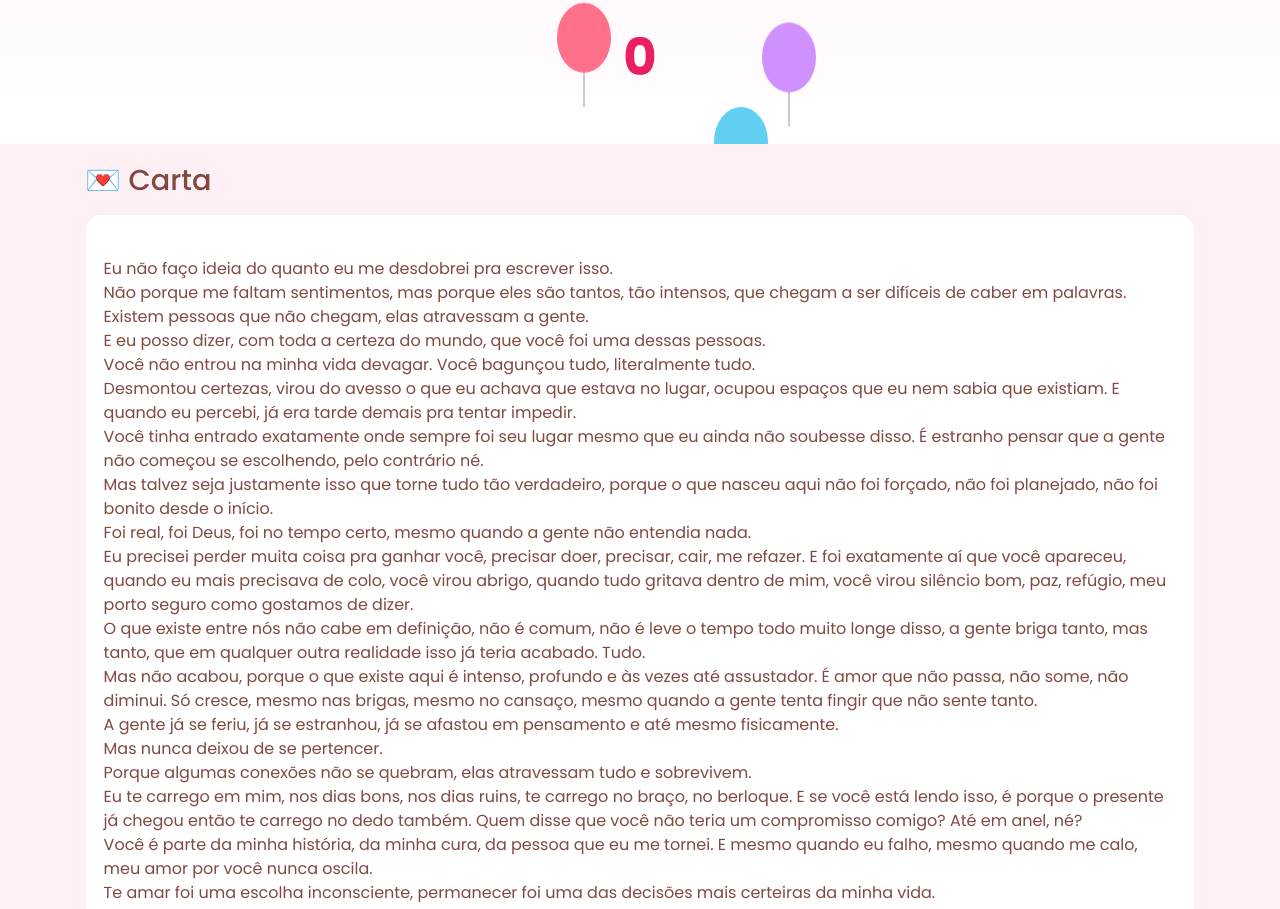
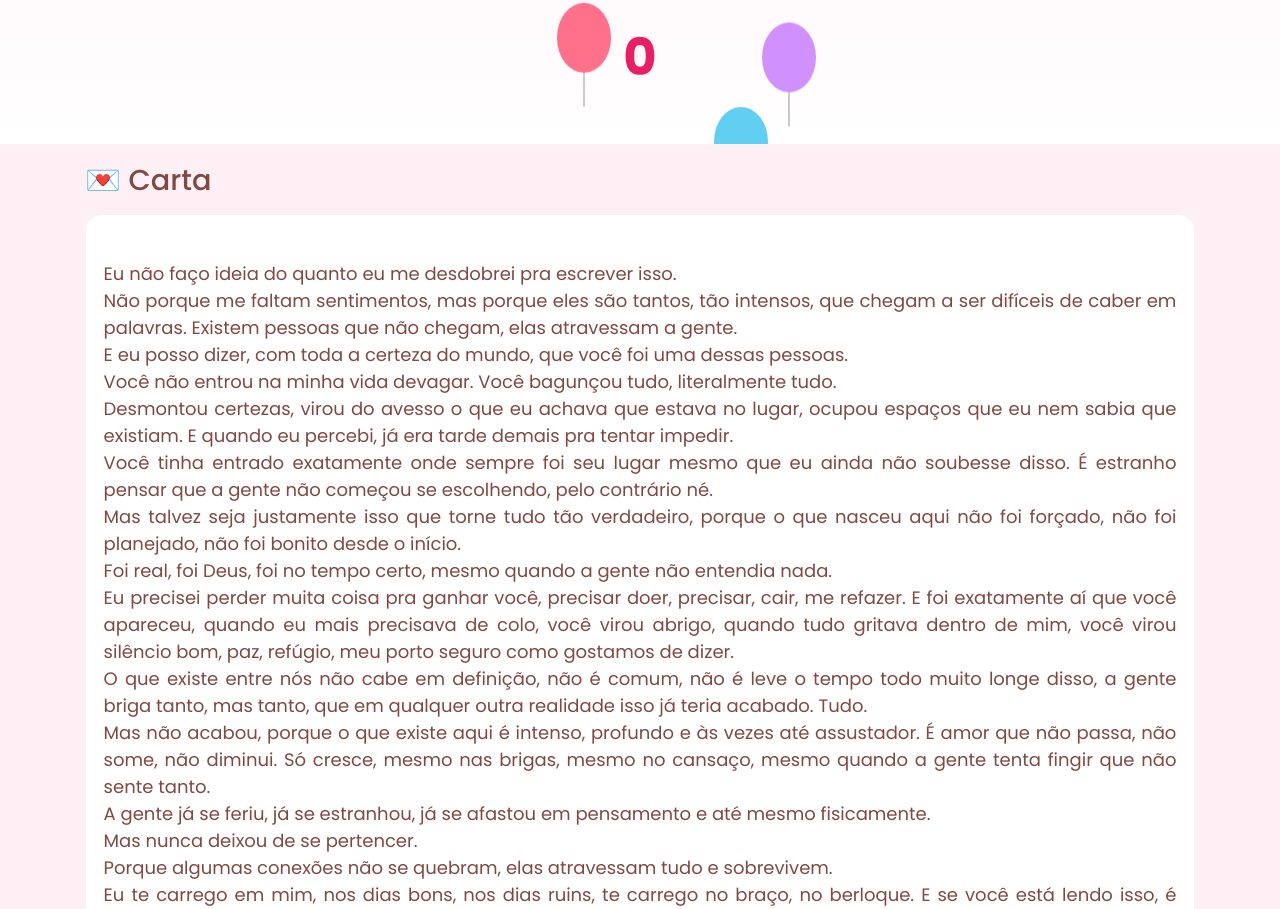
Before and after one commit to taynagoess/landing, a plain HTML site: page index.html in a window 1280 px wide. Shown: the part 1791-2700 px from the top of the page. Drawn offline with nearby package versions, Linux system fonts and the light colour scheme.

Commit message:
Update birthday message

```diff
--- a/index.html
+++ b/index.html
@@ -118,7 +118,7 @@
                             💌 Carta
                         </h2>
                         <div class="card" data-animate>
-                            <p style="margin: 0; white-space: pre-line">
+                            <p style="margin: 0; white-space: pre-line; font-size:18px; text-align: justify;">
                                 Eu não faço ideia do quanto eu me desdobrei pra escrever isso.
                                 Não porque me faltam sentimentos, mas porque eles são tantos, tão intensos, que chegam a ser difíceis de caber em palavras. Existem pessoas que não chegam, elas atravessam a gente.
                                 E eu posso dizer, com toda a certeza do mundo, que você foi uma dessas pessoas.
@@ -144,9 +144,9 @@ Que esses 28 anos sejam só o começo de uma vida inteira de sonhos realizados,
                                 Encerramos a saga de aniversários do nosso quarteto, e tudo o que eu consigo sentir é gratidão. Gratidão por Deus ter me dado você. Não existe um dia em que eu não pense em você, e quando você não está perto, eu sempre dou um jeito de te carregar dentro de mim no coração e nas minhas orações.
                                 Você me ensina tanto, me irrita demais também (porque nem tudo é perfeito, né? kkkkk).
                                 Mas acima de tudo, eu só sei dizer uma coisa com absoluta certeza
-Eu te amo, Gessika. Muito.
+                                Eu te amo, Géssika. Muito.
                                 A sua felicidade é a minha felicidade.
-E que seja pra sempre assim.
+                                E que seja pra sempre assim, nós.
                                 Feliz Aniversário. 🎉🥳🎊
                             </p>
                         </div>
```
Lines whose indentation alone changed are shown as unchanged.
